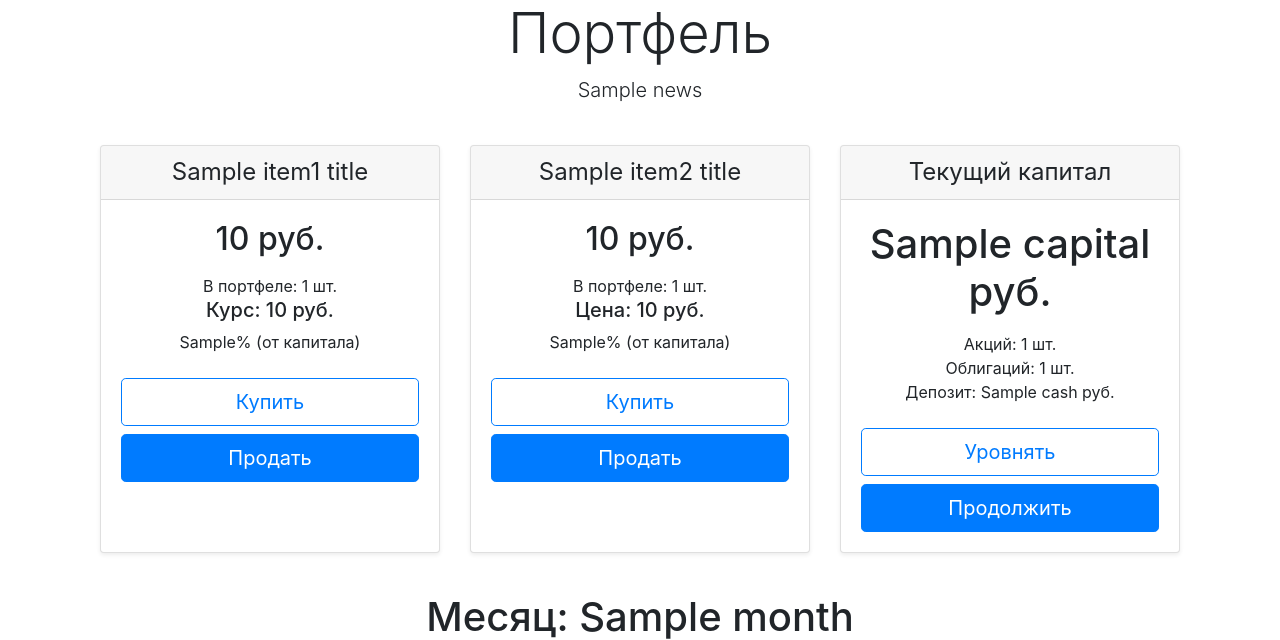
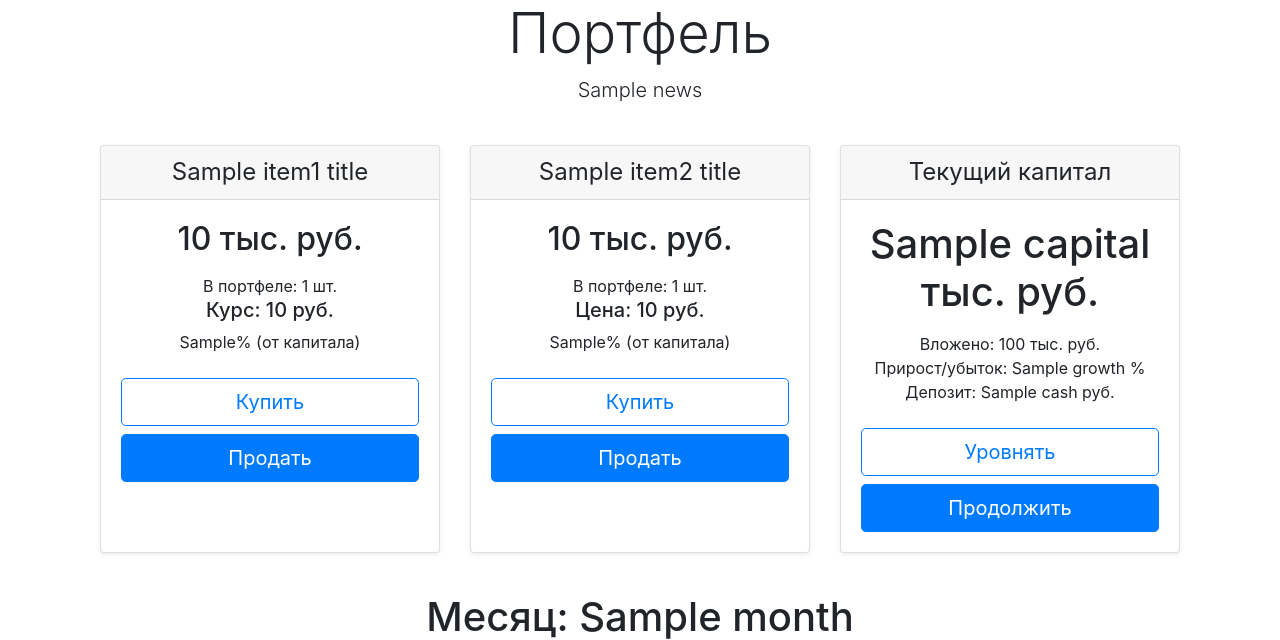
Before and after one commit to HDiman/nn-project_7, a Django app: template stock_trainer/main/templates/main/index.html in a window 1280 px wide. Shown: the part 121-761 px from the top of the page. Run offline with Django 4.2, Linux system fonts and the light colour scheme; the template is opened without the code that fills it: most values are stand-ins (such as "Sample title", 1, 10 or a date in 2020); parts of the project's set-up code (start-up, migrations or seed data) failed here and were passed over.

```diff
--- a/stock_trainer/main/templates/main/index.html
+++ b/stock_trainer/main/templates/main/index.html
@@ -19,7 +19,7 @@
                 <h4 class="my-0 font-weight-normal">{{item1_title}}</h4>
             </div>
             <div class="card-body">
-                <h2 class="card-title pricing-card-title">{{ item1_sum }} руб.</h2>
+                <h2 class="card-title pricing-card-title">{{ item1_sum }} тыс. руб.</h2>
                 <ul class="list-unstyled mt-3 mb-4">
                     <li>В портфеле: {{item1_num}} шт.</li>
                     <h5><li>Курс: {{item1_price}} руб.</li></h5>
@@ -34,7 +34,7 @@
                 <h4 class="my-0 font-weight-normal">{{item2_title}}</h4>
             </div>
             <div class="card-body">
-                <h2 class="card-title pricing-card-title">{{ item2_sum }} руб.</h2>
+                <h2 class="card-title pricing-card-title">{{ item2_sum }} тыс. руб.</h2>
                 <ul class="list-unstyled mt-3 mb-4">
                     <li>В портфеле: {{item2_num}} шт.</li>
                     <h5><li>Цена: {{item2_price}} руб.</li></h5>
@@ -49,10 +49,10 @@
                 <h4 class="my-0 font-weight-normal">Текущий капитал</h4>
             </div>
             <div class="card-body">
-                <h1 class="card-title pricing-card-title"> {{ capital }} руб.</h1>
+                <h1 class="card-title pricing-card-title"> {{ capital }} тыс. руб.</h1>
                 <ul class="list-unstyled mt-3 mb-4">
-                    <li>Акций: {{ item1_num }} шт. </li>
-                    <li>Облигаций: {{ item2_num }} шт. </li>
+                    <li>Вложено: 100 тыс. руб. </li>
+                    <li>Прирост/убыток: {{ growth }} %</li>
                     <li>Депозит: {{ cash }} руб. </li>
                 </ul>
                 <button type="button" class="btn btn-lg btn-block btn-outline-primary">Уровнять</button>
```
Also changed, not shown: stock_trainer/main/views.py (+19 -4 lines).
